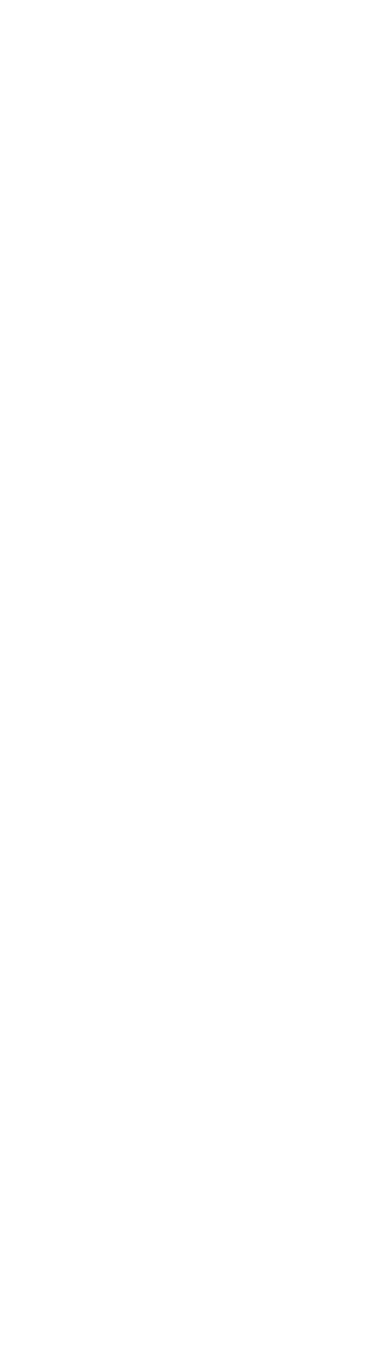
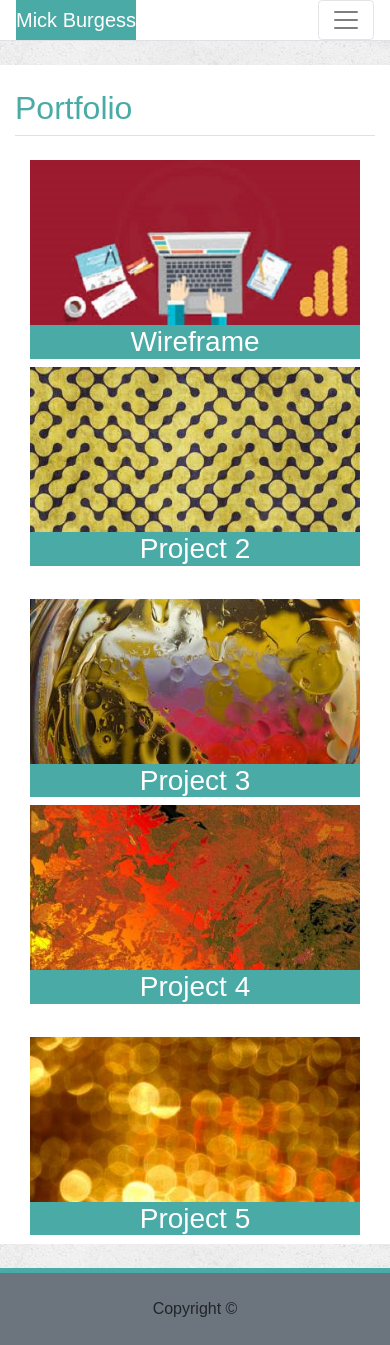
Before and after one commit to mickburgess/Bootstrap-Portfolio, a plain HTML site: page portfolio.html in a window 390 px wide. Before the commit the page ends 844 px from the top, so only its background shows below. Drawn offline with nearby package versions, Linux system fonts and the light colour scheme.

Commit message:
add html and css for portfolio

```diff
--- a/assets/bootstrap.css
+++ b/assets/bootstrap.css
@@ -1,12 +1,38 @@
-h1 {
+h2 {
   color: #4aaaa5;
 }
 
-.navbar-brand {
+body {
+  background-image: url("images/concrete_seamless.png");
+  font-family: 'Arial', 'Helvetica Neue', Helvetica, sans-serif;
+
+}
+
+footer {
+  border: #4aaaa5 solid;
+  border-width: 5px 0px 0px;
+}
+
+.navbar-brand,
+h3 {
   background-color: #4aaaa5;
 }
-.wrapper {
-  background-image: url("images/concrete_seamless.png");
-  width: 100%;
-  height: 100%;
+
+.navbar {
+  padding: 0px 16px;
 }
+
+.header {
+  padding-left: 0px;
+  padding-right: 0px;
+}
+
+.fill {
+  min-height: calc(100vh - 77px);
+}
+
+#portfolio {
+  height: auto;
+  width: auto;
+  max-height: 225px;
+}
--- a/portfolio.html
+++ b/portfolio.html
@@ -0,0 +1,81 @@
+<!DOCTYPE html>
+<html lang="en">
+<head>
+  <meta charset="utf-8" />
+  <title>Mick Burgess Bio</title>
+  <meta name="viewport" content="width=device-width, initial-scale=1">
+  <link rel="stylesheet" href="https://stackpath.bootstrapcdn.com/bootstrap/4.1.0/css/bootstrap.min.css" integrity="sha384-9gVQ4dYFwwWSjIDZnLEWnxCjeSWFphJiwGPXr1jddIhOegiu1FwO5qRGvFXOdJZ4" crossorigin="anonymous">
+  <link rel="stylesheet" type="text/css" href="assets/bootstrap.css">
+</head>
+<body>
+  <header>
+    <nav class="navbar navbar-expand-lg navbar-light bg-white mb-4 border-bottom">
+      <div class="container header">
+        <a class="navbar-brand text-white p-lg-3" href="index.html">Mick Burgess <span class="sr-only">(current)</span></a>
+        <button class="navbar-toggler" type="button" data-toggle="collapse" data-target="#navbarNav" aria-controls="navbarNav" aria-expanded="false" aria-label="Toggle navigation">
+          <span class="navbar-toggler-icon"></span>
+        </button>
+
+        <div class="collapse navbar-collapse justify-content-end" id="navbarNav">
+          <div class="navbar-nav">
+            <a class="nav-item nav-link" href="index.html">About</span></a>
+            <a class="nav-item nav-link active border-left border-right" href="portfolio.html">Portfolio <span class="sr-only">(current)</a>
+            <a class="nav-item nav-link" href="contact.html">Contact</a>
+          </div>
+        </div>
+      </div>
+    </nav>
+  </header>
+
+  <div class="fill container bg-white pt-3">
+    <div class="page-header">
+        <h2 class="py-2 border-bottom">Portfolio</h2>
+    </div>
+    <div class="container">
+      <div class="row mt-4">
+        <div class="col-sm-4">
+          <a target="_blank" href="https://github.com/mickburgess/HW-Wireframe">
+            <img src="assets/images/computer.png" alt="Lap and Work on Desk" class="thumbnail img-fluid">
+          </a>
+          <h3 class="text-center text-white">Wireframe</h3>
+        </div>
+        <div class="col-sm-4">
+          <a href="">
+            <img src="assets/images/abstract-circuit.png" alt="Yellow and Blue Pattern" class="thumbnail img-fluid">
+          </a>
+          <h3 class="text-center text-white">Project 2</h3>
+        </div>
+        <div class="col-lg-3"></div>
+      </div>
+      <div class="row mt-4">
+        <div class="col-sm-4">
+          <a href="">
+            <img src="assets/images/abstract-color-drops.png" alt="Multiple Color Pattern" class="thumbnail img-fluid">
+          </a>
+          <h3 class="text-center text-white">Project 3</h3>
+        </div>
+        <div class="col-sm-4">
+          <a href="">
+            <img src="assets/images/abstract-red.png" alt="Red Pattern" class="thumbnail img-fluid">
+          </a>
+          <h3 class="text-center text-white">Project 4</h3>
+        </div>
+        <div class="col-lg-3"></div>
+      </div>
+      <div class="row mt-4">
+        <div class="col-sm-4">
+          <a href="">
+            <img src="assets/images/abstract-yellow.png" alt="Yellow Pattern" class="thumbnail img-fluid">
+          </a>
+          <h3 class="text-center text-white">Project 5</h3>
+        </div>
+        <div class="col-lg-8"></div>
+      </div>
+    </div>
+  </div>
+
+  <footer class="text-center mt-4 py-4 bg-secondary">
+    Copyright &copy;
+  </footer>
+</body>
+</html>
```
Also changed, not shown: index.html (+25 -36 lines).
